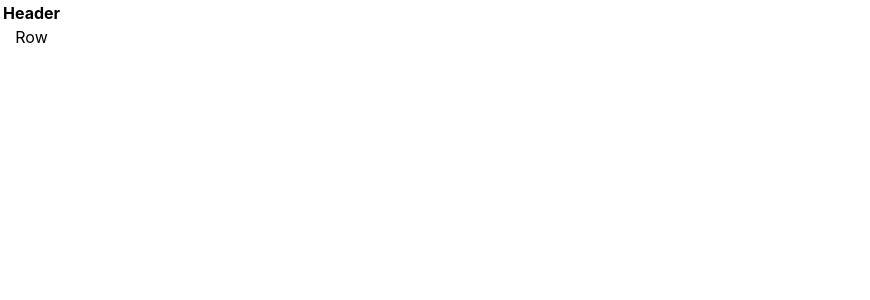
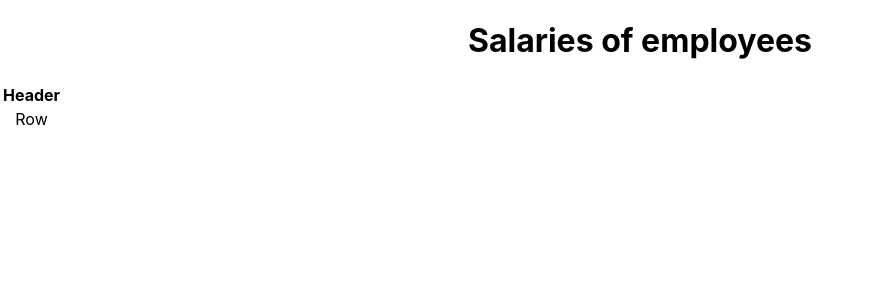
Before and after one commit to wasikjaroslawnet/dreryk-table, a React (Create React App) app: page / in a window 1280 px wide. Shown: the top 300 px of the page, without its empty margins (0-870 px from the left). Built offline with nearby package versions, Linux system fonts and the light colour scheme.

Commit message:
Add table components for demo purpose

```diff
--- a/src/components/app/App.tsx
+++ b/src/components/app/App.tsx
@@ -1,6 +1,6 @@
 import React from 'react';
 import styled from 'styled-components';
-import {Table} from "../table/Table";
+import {SalariesEmployeesTable} from '../samples/SalariesEmployeesTable';
 
 const StyledApp = styled.div`
   text-align: center;
@@ -9,7 +9,7 @@ const StyledApp = styled.div`
 export function App() {
   return (
     <StyledApp>
-      <Table columnsConfig={null} data={null}/>
+      <SalariesEmployeesTable />
     </StyledApp>
   );
 }
--- /dev/null
+++ b/src/components/samples/SalariesEmployeesTable.tsx
@@ -0,0 +1,20 @@
+import React from 'react';
+import styled from 'styled-components'
+import {Table} from '../table/Table';
+
+const StyledTableContainer = styled.div`
+  text-align: center;
+`;
+
+const StyledTableName = styled.h1`
+  font-weight: bold;
+`;
+
+export function SalariesEmployeesTable() {
+    return (
+        <StyledTableContainer>
+            <StyledTableName>Salaries of employees</StyledTableName>
+            <Table columnsConfig={null} data={null}/>
+        </StyledTableContainer>
+    )
+}
```
